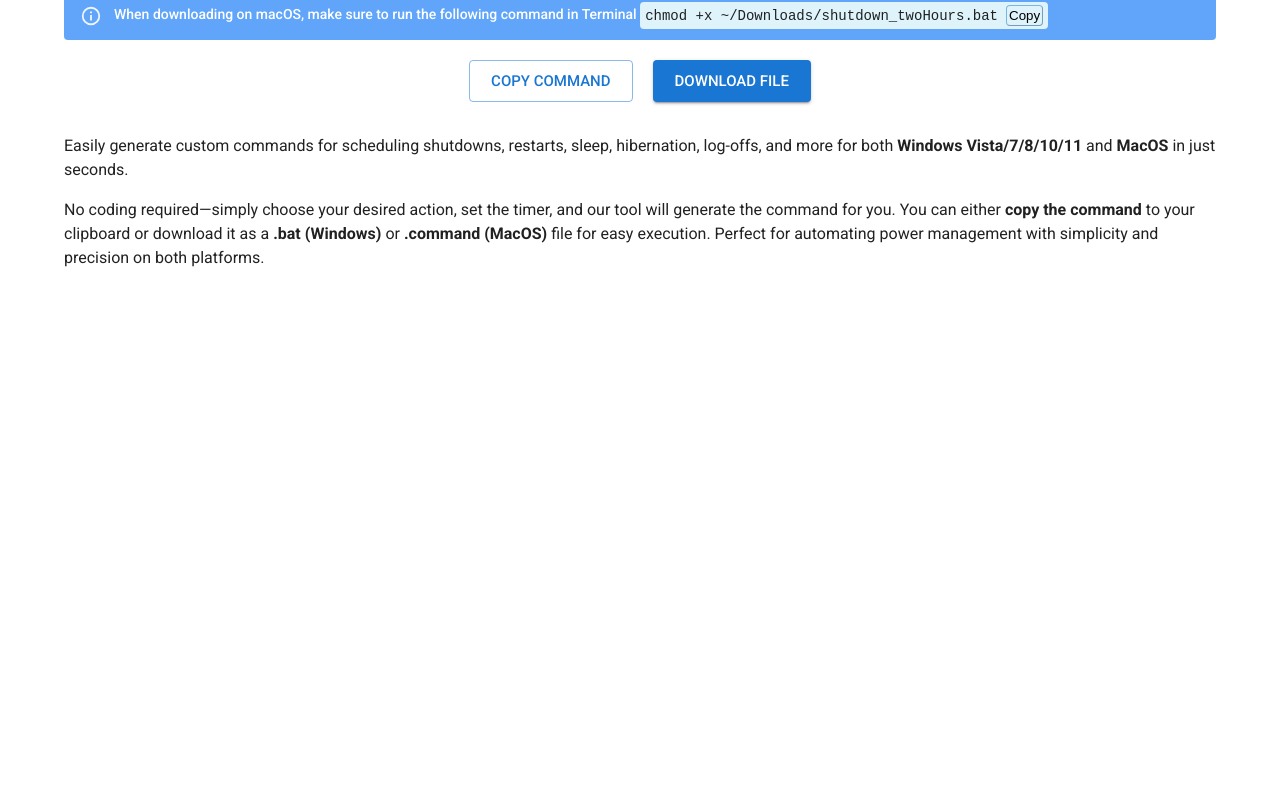
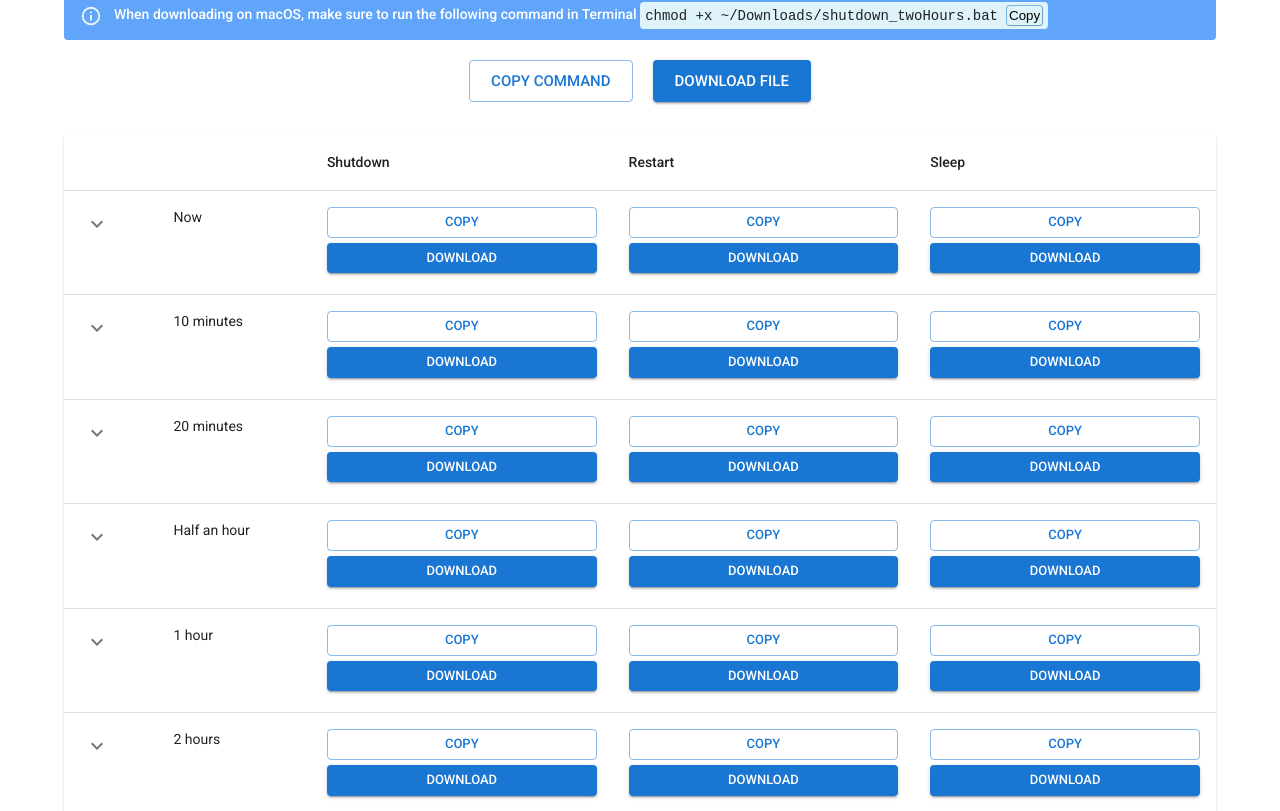
Before and after one commit to oabanin/shutdown-timer, a Next.js app: page / in a window 1280 px wide. Shown: the part 709-1520 px from the top of the page. Before the commit the page ends 1027 px from the top, so only its background shows below. Built offline with nearby package versions, Linux system fonts and the light colour scheme; what @mui/material-nextjs would draw is missing.

Commit message:
fix: add git table

```diff
--- a/messages/en.json
+++ b/messages/en.json
@@ -77,5 +77,7 @@
   "faqDescription": "Learn how to create commands for shutdown, restart, sleep, and more on Windows 10/11 & MacOS with our comprehensive FAQ.",
   "whenDownloading": "When downloading on macOS, make sure to run the following command in Terminal",
   "successfullyCopied": "Successfully copied!",
-  "failedToCopy": "Failed to copy text."
+  "failedToCopy": "Failed to copy text.",
+  "download": "Download",
+  "now": "Now"
 }
--- a/src/app/Homepage/HomePageContent.tsx
+++ b/src/app/Homepage/HomePageContent.tsx
@@ -19,6 +19,7 @@ import { Action, getCategoryForOS, NewLine, OS, Time } from "@/const/const";
 import { TValues } from "@/types";
 import { download } from "@/utils/download";
 import dayjs from "dayjs";
+import WindowsTable from "@/app/Homepage/WindowsTable/WindowsTable";
 
 const defaultValues: TValues = {
   action: Action.shutdown,
@@ -102,6 +103,7 @@ export const HomePageContent = () => {
           alignItems: "center",
         }}
       >
+        <WindowsTable />
         <Typography component="p" sx={{ mb: 2 }}>
           {t.rich("generate", {
             strong: (chunks) => <b>{chunks}</b>,
--- /dev/null
+++ b/src/app/Homepage/WindowsTable/WindowsTable.module.scss
@@ -0,0 +1,3 @@
+.button{
+  width: 100%;
+}
--- /dev/null
+++ b/src/app/Homepage/WindowsTable/WindowsTable.tsx
@@ -0,0 +1,158 @@
+import * as React from "react";
+import { ReactNode } from "react";
+import Collapse from "@mui/material/Collapse";
+import IconButton from "@mui/material/IconButton";
+import Table from "@mui/material/Table";
+import TableBody from "@mui/material/TableBody";
+import TableCell from "@mui/material/TableCell";
+import TableContainer from "@mui/material/TableContainer";
+import TableHead from "@mui/material/TableHead";
+import TableRow from "@mui/material/TableRow";
+import Paper from "@mui/material/Paper";
+import KeyboardArrowDownIcon from "@mui/icons-material/KeyboardArrowDown";
+import KeyboardArrowUpIcon from "@mui/icons-material/KeyboardArrowUp";
+import { useTranslations } from "next-intl";
+import Button from "@mui/material/Button";
+import s from "./WindowsTable.module.scss";
+import { Time } from "@/const/const";
+import { generateAll } from "@/utils/generateAll";
+import { TextareaAutosize } from "@mui/material";
+import Box from "@mui/material/Box";
+import { useCopyAndNotify } from "@/hooks/useCopyAndNotify";
+import { download } from "@/utils/download";
+
+function createData(title: ReactNode, time: number) {
+  return {
+    title,
+    time,
+  };
+}
+
+const Cell = ({
+  cmd,
+  open,
+  filename,
+}: {
+  open: boolean;
+  cmd: string;
+  filename: string;
+}) => {
+  return (
+    <TableCell sx={{ verticalAlign: "top" }}>
+      <Box sx={{ display: "flex", flexDirection: "column", gap: "5px" }}>
+        <Buttons cmd={cmd} filename={filename} />
+        <Collapse in={open} timeout="auto">
+          <TextareaAutosize
+            style={{ minWidth: "100%" }}
+            contentEditable={false}
+            minRows={3}
+            value={cmd}
+          />
+        </Collapse>
+      </Box>
+    </TableCell>
+  );
+};
+
+function Row(props: { row: ReturnType<typeof createData> }) {
+  const { row } = props;
+  const [open, setOpen] = React.useState(false);
+
+  const {
+    shutdown,
+    restart,
+    sleep,
+    shutdownFilename,
+    restartFilename,
+    sleepFilename,
+  } = generateAll(row.time);
+
+  return (
+    <React.Fragment>
+      <TableRow sx={{ "& > *": { borderBottom: "unset" } }}>
+        <TableCell sx={{ verticalAlign: "top" }}>
+          <IconButton
+            aria-label="expand row"
+            size="small"
+            onClick={() => setOpen(!open)}
+          >
+            {open ? <KeyboardArrowUpIcon /> : <KeyboardArrowDownIcon />}
+          </IconButton>
+        </TableCell>
+        <TableCell sx={{ verticalAlign: "top" }} component="th" scope="row">
+          {row.title}
+        </TableCell>
+        <Cell open={open} cmd={shutdown} filename={shutdownFilename} />
+        <Cell open={open} cmd={restart} filename={restartFilename} />
+        <Cell open={open} cmd={sleep} filename={sleepFilename} />
+      </TableRow>
+    </React.Fragment>
+  );
+}
+
+const Buttons = ({ cmd, filename }: { cmd: string; filename: string }) => {
+  const t = useTranslations();
+  const { copyToClipboard } = useCopyAndNotify();
+  return (
+    <>
+      <Button
+        onClick={() => {
+          copyToClipboard(cmd);
+        }}
+        className={s.button}
+        type="button"
+        variant="outlined"
+        size="small"
+      >
+        {t("copy")}
+      </Button>
+      <Button
+        onClick={() => {
+          download(cmd, filename, "text/plain;charset=utf-8");
+        }}
+        className={s.button}
+        type="button"
+        variant="contained"
+        size="small"
+      >
+        {t("download")}
+      </Button>
+    </>
+  );
+};
+
+export default function WindowsTable() {
+  const t = useTranslations();
+  const rows = [
+    createData(t("now"), Time.immediate),
+    createData(t("tenMinutes"), Time.tenMinutes),
+    createData(t("twentyMinutes"), Time.twentyMinutes),
+    createData(t("halfAnHour"), Time.halfAnHour),
+    createData(t("oneHour"), Time.oneHour),
+    createData(t("twoHours"), Time.twoHours),
+    createData(t("threeHours"), Time.threeHours),
+    createData(t("fourHours"), Time.fourHours),
+    createData(t("fiveHours"), Time.fiveHours),
+    createData(t("sixHours"), Time.sixHours),
+  ];
+  return (
+    <TableContainer component={Paper}>
+      <Table>
+        <TableHead>
+          <TableRow>
+            <TableCell />
+            <TableCell />
+            <TableCell>{t("shutdown")}</TableCell>
+            <TableCell>{t("restart")}</TableCell>
+            <TableCell>{t("sleep")}</TableCell>
+          </TableRow>
+        </TableHead>
+        <TableBody>
+          {rows.map((row) => (
+            <Row key={row.time} row={row} />
+          ))}
+        </TableBody>
+      </Table>
+    </TableContainer>
+  );
+}
--- a/src/components/home/TextFieldCopy/TextFieldCopy.tsx
+++ b/src/components/home/TextFieldCopy/TextFieldCopy.tsx
@@ -47,17 +47,15 @@ export const TextFieldCopy = () => {
   return (
     <Box sx={{ display: "flex", alignItems: "center", width: "100%" }}>
       <TextareaAutosize
-        //label="Command"
         onChange={(event: React.ChangeEvent<HTMLTextAreaElement>) => {
           setValue("cmd", event.target.value, {
             shouldTouch: true,
           });
         }}
         className={s.textarea}
-        //multiline
         minRows={3}
         value={cmd}
-      ></TextareaAutosize>
+      />
     </Box>
   );
 };
--- /dev/null
+++ b/src/utils/generateAll.ts
@@ -0,0 +1,85 @@
+import { generate } from "@/utils/generate";
+import { Action, OS } from "@/const/const";
+import dayjs from "dayjs";
+import { GenerateValues, TGenerateFilename } from "@/types";
+import { generateFilename } from "@/utils/generateFilename";
+
+export const generateAll = (time: number) => {
+  const timeString = time.toString();
+  const isForced = true;
+
+  const values = {
+    date: dayjs(),
+    seconds: "0",
+    minutes: "0",
+    os: OS.WINDOWS,
+    isForced,
+    isOneLine: false,
+    time: timeString,
+  };
+
+  const valuesFilename = {
+    date: dayjs(),
+    seconds: "0",
+    minutes: "0",
+    os: OS.WINDOWS,
+    time: timeString,
+  };
+
+  const shutdown = generate({
+    action: Action.shutdown,
+    ...values,
+  } as GenerateValues);
+
+  const shutdownFilename = generateFilename({
+    action: Action.shutdown,
+    ...valuesFilename,
+  } as TGenerateFilename);
+
+  const lock = generate({
+    action: Action.lock,
+    ...values,
+  } as GenerateValues);
+
+  const logout = generate({
+    action: Action.logout,
+    ...values,
+  } as GenerateValues);
+
+  const sleep = generate({
+    action: Action.sleep,
+    ...values,
+  } as GenerateValues);
+
+  const sleepFilename = generateFilename({
+    action: Action.sleep,
+    ...valuesFilename,
+  } as TGenerateFilename);
+
+  const hibernate = generate({
+    action: Action.hibernate,
+    ...values,
+  } as GenerateValues);
+
+  const restart = generate({
+    action: Action.restart,
+    ...values,
+  } as GenerateValues);
+
+  const restartFilename = generateFilename({
+    action: Action.restart,
+    ...valuesFilename,
+  } as TGenerateFilename);
+
+  return {
+    shutdown,
+    lock,
+    logout,
+    sleep,
+    hibernate,
+    restart,
+    shutdownFilename,
+    sleepFilename,
+    restartFilename,
+  };
+};
--- a/src/utils/getCMDWindows.ts
+++ b/src/utils/getCMDWindows.ts
@@ -17,7 +17,7 @@ export const getCMDWindows = ({
 }) => {
   const f = isForced ? "/f " : "";
   const connector = isOneLine ? " & " : NewLine.win;
-  const nobreakRundll32 = `${nobreak}${connector}${rundll32}`;
+  const nobreakConnector = `${nobreak}${connector}`;
   const isNow = secondsToAction === "0";
 
   switch (action) {
@@ -34,16 +34,18 @@ export const getCMDWindows = ({
         action: "log off",
       });
     case Action.lock:
-      const lock = `${nobreakRundll32} user32.dll,LockWorkStation`;
+      let lock = `${rundll32} user32.dll,LockWorkStation`;
       if (isNow) return lock;
+      lock = nobreakConnector + lock;
       return generateLongCmd({
         secondsToAction,
         cmd: lock,
         action: "lock",
       });
     case Action.sleep:
-      const sleep = `${nobreakRundll32} powrprof.dll,SetSuspendState Sleep`;
+      let sleep = `${rundll32} powrprof.dll,SetSuspendState Sleep`;
       if (isNow) return sleep;
+      sleep = nobreakConnector + sleep;
       return generateLongCmd({
         secondsToAction,
         action: "sleep",
@@ -78,7 +80,8 @@ set /a seconds=${secondsToAction}
 
 :loop
 cls
-echo The computer will ${action} in %seconds% seconds. Close this window if you want to cancel
+echo The computer will ${action} in %seconds% seconds
+echo Close this window if you want to cancel
 set /a seconds-=1
 if %seconds% leq 0 goto lock
 ping -n 2 127.0.0.1 >nul
```
Also changed, not shown: backlog.txt.
